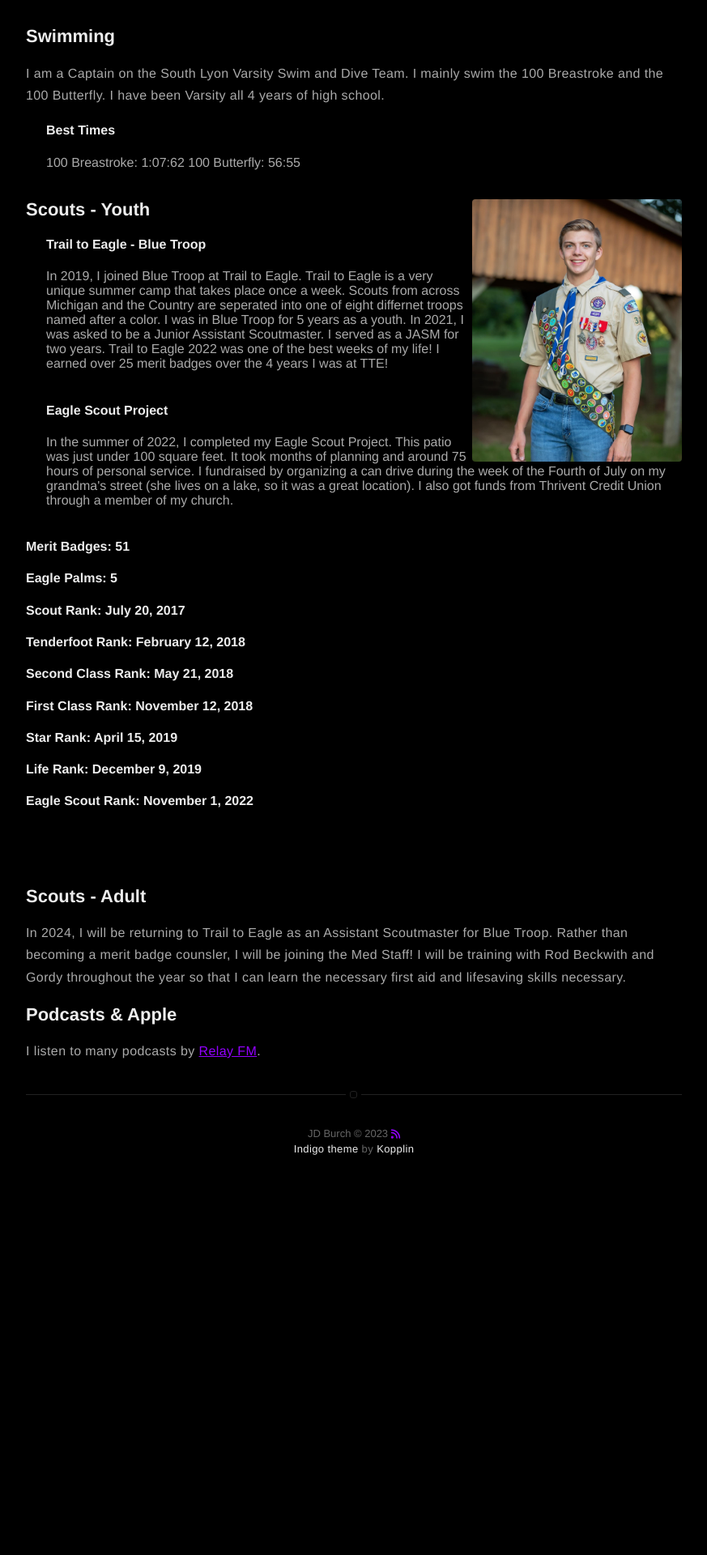
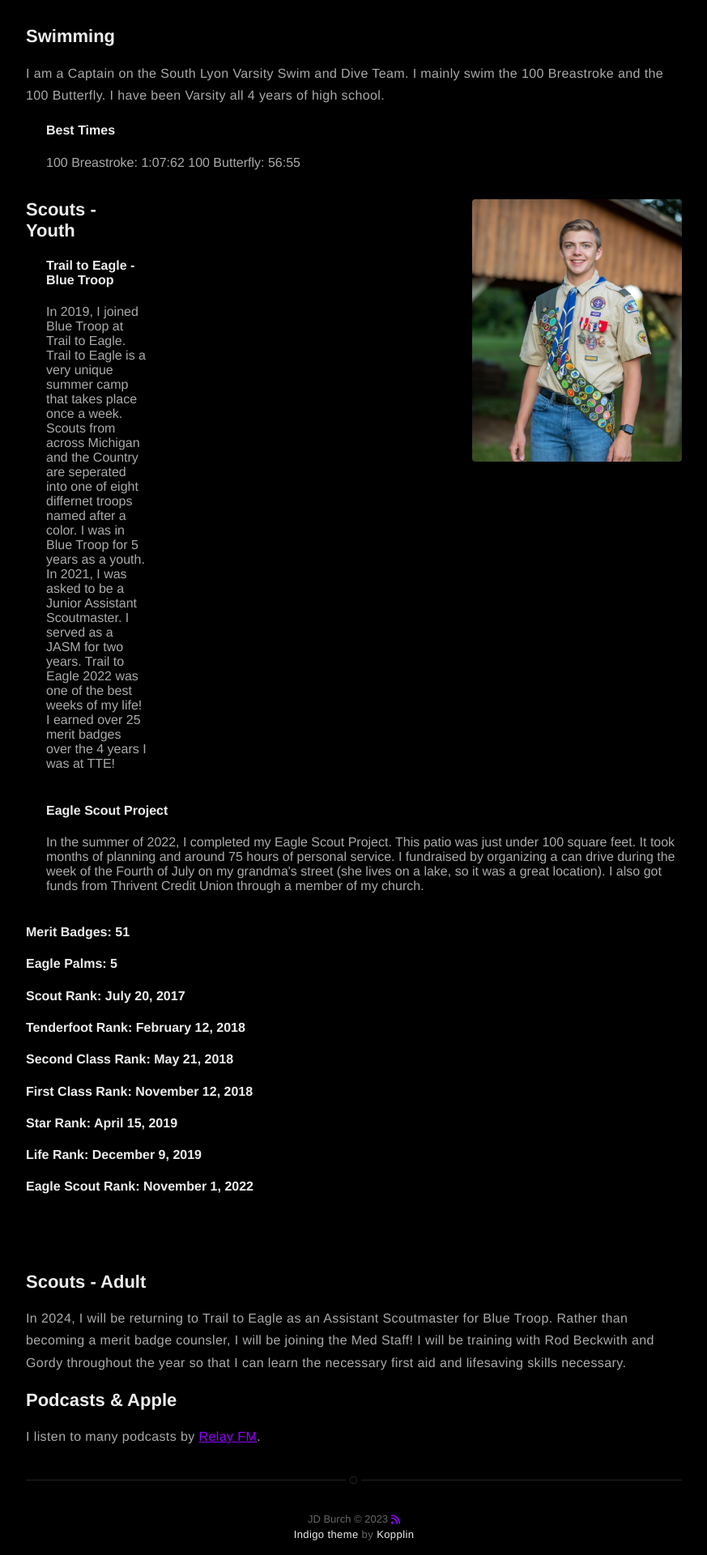
Before and after one commit to JDBurchHuzzah/jdburchhuzzah.github.io, a Jekyll site: the page built from about.md, in a window 1280 px wide. Shown: the part 1830-3750 px from the top of the page at 81% size, without its empty margins (203-1076 px from the left). Built offline with Jekyll 4.4.1, drawn with Linux system fonts in a browser that asks for light colours; nearby versions of some CDN libraries; before the commit the page ends 3320 px from its top, so only the background shows below that.

Commit message:
Update about.md

```diff
--- a/about.md
+++ b/about.md
@@ -40,7 +40,7 @@
 </div>
 
 <section>
-  <img src="/assets/images/boyscout.jpg" class="alignright" style="max-width:32%; margin-left: auto; margin-bottom:auto;" /> <h2>Scouts - Youth</h2>
+  <img src="/assets/images/boyscout.jpg" class="alignright" style="max-width:32%; margin-left:400px; margin-bottom:400px;" /> <h2>Scouts - Youth</h2>
     <div style="margin-left: 25px;"> <h4>Trail to Eagle - Blue Troop</h4>In 2019, I joined Blue Troop at Trail to Eagle. Trail to Eagle is a very unique summer camp that takes place once a week. Scouts from across Michigan and the Country are seperated into one of eight differnet troops named after a color. I was in Blue Troop for 5 years as a youth. In 2021, I was asked to be a Junior Assistant Scoutmaster. I served as a JASM for two years. Trail to Eagle 2022 was one of the best weeks of my life! I earned over 25 merit badges over the 4 years I was at TTE!<br><br>
   <h4>Eagle Scout Project</h4>In the summer of 2022, I completed my Eagle Scout Project. This patio was just under 100 square feet. It took months of planning and around 75 hours of personal service. I fundraised by organizing a can drive during the week of the Fourth of July on my grandma's street (she lives on a lake, so it was a great location). I also got funds from Thrivent Credit Union through a member of my church.<br><br></div>
   </section>
```
